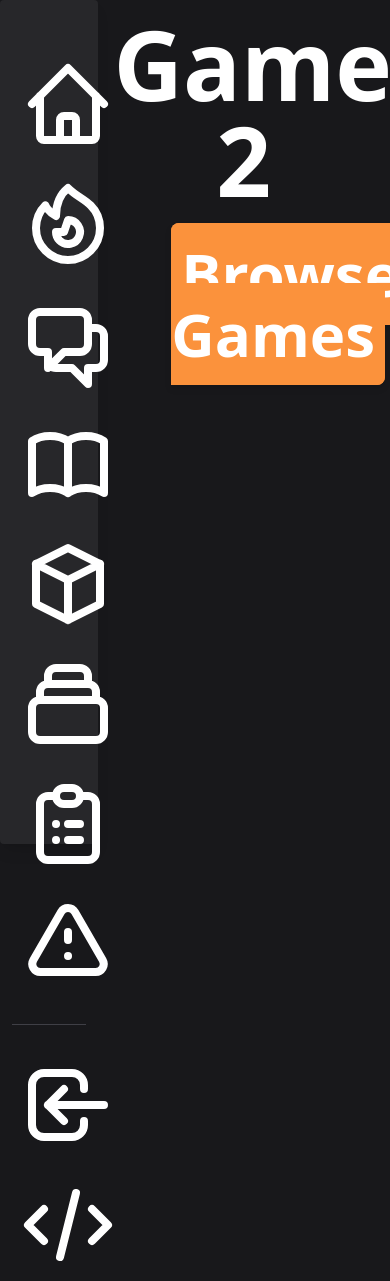
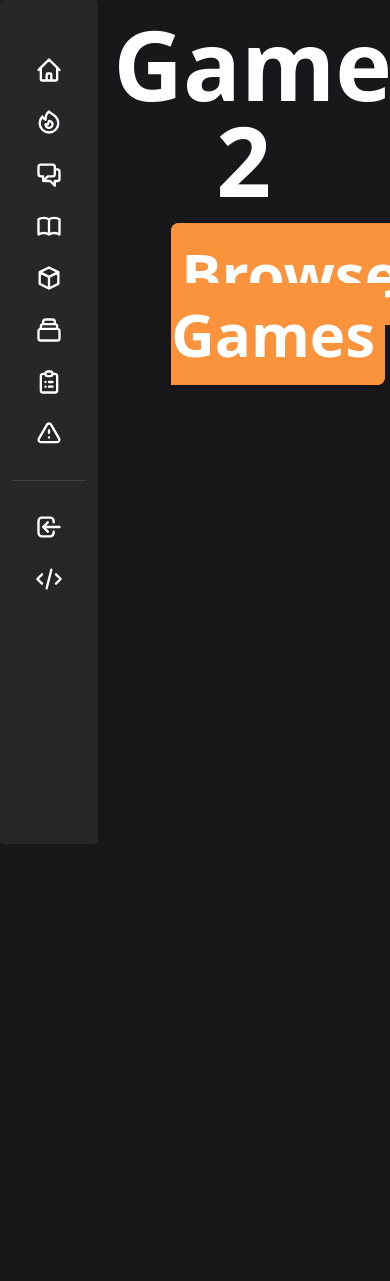
Before and after one commit to ZeroIntensity/gamehub, a FastAPI app: page / in a window 390 px wide; the page is wider, and only the part inside the window is pictured. After the commit the page ends 844 px from the top of that part, so only its background shows below. Run offline with FastAPI, Linux system fonts and the light colour scheme; data that the repository does not hold is empty; parts of the project's set-up code (start-up, migrations or seed data) failed here and were passed over; some libraries are stand-ins or nearby versions.

Commit message:
implement comments and fix responsiveness (except for modals)

```diff
--- a/src/utils/nav.py
+++ b/src/utils/nav.py
@@ -8,7 +8,7 @@ __all__ = (
 
 SVG_LOGOUT = """<svg
                         xmlns="http://www.w3.org/2000/svg"
-                        class="h-24 w-24 lg:h-6 lg:w-6"
+                        class="h-7 w-7 md:h-6 md:w-6"
                         fill="none"
                         viewBox="0 0 24 24"
                         stroke="currentColor"
@@ -22,7 +22,7 @@ SVG_LOGOUT = """<svg
                     </svg>"""
 SVG_LOGIN = """<svg
                         xmlns="http://www.w3.org/2000/svg"
-                        class="h-24 w-24 lg:h-6 lg:w-6"
+                        class="h-7 w-7 md:h-6 md:w-6"
                         fill="none"
                         viewBox="0 0 24 24"
                         stroke="currentColor"
--- a/static/nav.html
+++ b/static/nav.html
@@ -14,17 +14,17 @@
         <p></p>
     </div>
 
-    <ul class="space-y-2 text-2xl md:text-xl lg:text-sm">
+    <ul class="space-y-2">
         <li>
             <a
                 data-type="navlink"
                 href="/"
                 class="flex items-center space-x-3 text-white p-2 rounded-md font-medium hover:bg-zinc-700 focus:shadow-outline"
             >
-                <span class="text-white m-auto lg:m-0">
+                <span class="text-white m-auto md:m-0">
                     <svg
                         xmlns="http://www.w3.org/2000/svg"
-                        class="h-24 w-24 lg:h-6 lg:w-6"
+                        class="h-7 w-7 md:h-6 md:w-6"
                         fill="none"
                         viewBox="0 0 24 24"
                         stroke="currentColor"
@@ -37,7 +37,7 @@
                         />
                     </svg>
                 </span>
-                <span class="hidden lg:inline">Home</span>
+                <span class="hidden md:inline">Home</span>
             </a>
         </li>
         <li>
@@ -46,10 +46,10 @@
                 href="/games"
                 class="flex items-center space-x-3 text-white p-2 rounded-md font-medium hover:bg-zinc-700 focus:bg-zinc-700 focus:shadow-outline"
             >
-                <span class="text-white m-auto lg:m-0">
+                <span class="text-white m-auto md:m-0">
                     <svg
                         xmlns="http://www.w3.org/2000/svg"
-                        class="h-24 w-24 lg:h-6 lg:w-6"
+                        class="h-7 w-7 md:h-6 md:w-6"
                         fill="none"
                         viewBox="0 0 24 24"
                         stroke="currentColor"
@@ -67,7 +67,7 @@
                         />
                     </svg>
                 </span>
-                <span class="hidden lg:inline">Games</span>
+                <span class="hidden md:inline">Games</span>
             </a>
         </li>
         <li>
@@ -76,10 +76,10 @@
                 href="/chatrooms"
                 class="flex items-center space-x-3 text-white p-2 rounded-md font-medium hover:bg-zinc-700 focus:bg-zinc-700 focus:shadow-outline"
             >
-                <span class="text-white m-auto lg:m-0">
+                <span class="text-white m-auto md:m-0">
                     <svg
                         xmlns="http://www.w3.org/2000/svg"
-                        class="h-24 w-24 lg:h-6 lg:w-6"
+                        class="h-7 w-7 md:h-6 md:w-6"
                         fill="none"
                         viewBox="0 0 24 24"
                         stroke="currentColor"
@@ -92,7 +92,7 @@
                         />
                     </svg>
                 </span>
-                <span class="hidden lg:inline">Chat Rooms</span>
+                <span class="hidden md:inline">Chat Rooms</span>
             </a>
         </li>
         <li>
@@ -101,10 +101,10 @@
                 href="/guides"
                 class="flex items-center space-x-3 text-white p-2 rounded-md font-medium hover:bg-zinc-700 focus:bg-zinc-700 focus:shadow-outline"
             >
-                <span class="text-white m-auto lg:m-0">
+                <span class="text-white m-auto md:m-0">
                     <svg
                         xmlns="http://www.w3.org/2000/svg"
-                        class="h-24 w-24 lg:h-6 lg:w-6"
+                        class="h-7 w-7 md:h-6 md:w-6"
                         fill="none"
                         viewBox="0 0 24 24"
                         stroke="currentColor"
@@ -117,7 +117,7 @@
                         />
                     </svg>
                 </span>
-                <span class="hidden lg:inline">Guides</span>
+                <span class="hidden md:inline">Guides</span>
             </a>
         </li>
         <li>
@@ -126,10 +126,10 @@
                 href="/emulators"
                 class="flex items-center space-x-3 text-white p-2 rounded-md font-medium hover:bg-zinc-700 focus:bg-zinc-700 focus:shadow-outline"
             >
-                <span class="text-white m-auto lg:m-0">
+                <span class="text-white m-auto md:m-0">
                     <svg
                         xmlns="http://www.w3.org/2000/svg"
-                        class="h-24 w-24 lg:h-6 lg:w-6"
+                        class="h-7 w-7 md:h-6 md:w-6"
                         fill="none"
                         viewBox="0 0 24 24"
                         stroke="currentColor"
@@ -142,7 +142,7 @@
                         />
                     </svg>
                 </span>
-                <span class="hidden lg:inline">Emulators</span>
+                <span class="hidden md:inline">Emulators</span>
             </a>
         </li>
         <li>
@@ -151,10 +151,10 @@
                 href="/suggestions"
                 class="flex items-center space-x-3 text-white p-2 rounded-md font-medium hover:bg-zinc-700 focus:bg-zinc-700 focus:shadow-outline"
             >
-                <span class="text-white m-auto lg:m-0"
+                <span class="text-white m-auto md:m-0"
                     ><svg
                         xmlns="http://www.w3.org/2000/svg"
-                        class="h-24 w-24 lg:h-6 lg:w-6"
+                        class="h-7 w-7 md:h-6 md:w-6"
                         fill="none"
                         viewBox="0 0 24 24"
                         stroke="currentColor"
@@ -166,7 +166,7 @@
                             d="M19 11H5m14 0a2 2 0 012 2v6a2 2 0 01-2 2H5a2 2 0 01-2-2v-6a2 2 0 012-2m14 0V9a2 2 0 00-2-2M5 11V9a2 2 0 012-2m0 0V5a2 2 0 012-2h6a2 2 0 012 2v2M7 7h10"
                         /></svg
                 ></span>
-                <span class="hidden lg:inline">Suggestions</span>
+                <span class="hidden md:inline">Suggestions</span>
             </a>
         </li>
         <li>
@@ -175,10 +175,10 @@
                 href="/applications"
                 class="flex items-center space-x-3 text-white p-2 rounded-md font-medium hover:bg-zinc-700 focus:bg-zinc-700 focus:shadow-outline"
             >
-                <span class="text-white m-auto lg:m-0">
+                <span class="text-white m-auto md:m-0">
                     <svg
                         xmlns="http://www.w3.org/2000/svg"
-                        class="h-24 w-24 lg:h-6 lg:w-6"
+                        class="h-7 w-7 md:h-6 md:w-6"
                         fill="none"
                         viewBox="0 0 24 24"
                         stroke="currentColor"
@@ -191,7 +191,7 @@
                         />
                     </svg>
                 </span>
-                <span class="hidden lg:inline">Applications</span>
+                <span class="hidden md:inline">Applications</span>
             </a>
         </li>
         <li>
@@ -200,10 +200,10 @@
                 href="/report"
                 class="flex items-center space-x-3 text-white p-2 rounded-md font-medium hover:bg-zinc-700 focus:bg-zinc-700 focus:shadow-outline"
             >
-                <span class="text-white m-auto lg:m-0">
+                <span class="text-white m-auto md:m-0">
                     <svg
                         xmlns="http://www.w3.org/2000/svg"
-                        class="h-24 w-24 lg:h-6 lg:w-6"
+                        class="h-7 w-7 md:h-6 md:w-6"
                         fill="none"
                         viewBox="0 0 24 24"
                         stroke="currentColor"
@@ -216,7 +216,7 @@
                         />
                     </svg>
                 </span>
-                <span class="hidden lg:inline">Report</span>
+                <span class="hidden md:inline">Report</span>
             </a>
         </li>
         <div class="py-4">
@@ -227,8 +227,8 @@
                 href="/{{ actionurl }}"
                 class="flex items-center space-x-3 text-white p-2 rounded-md font-medium hover:bg-zinc-700 focus:bg-zinc-700 focus:shadow-outline"
             >
-                <span class="text-white m-auto lg:m-0"> {{ svg }} </span>
-                <span class="hidden lg:inline"> {{ action }} </span>
+                <span class="text-white m-auto md:m-0"> {{ svg }} </span>
+                <span class="hidden md:inline"> {{ action }} </span>
             </a>
         </li>
 
@@ -237,10 +237,10 @@
                 href="https://github.com/gamehub-2/gamehub"
                 class="flex items-center space-x-3 text-white p-2 rounded-md font-medium hover:bg-zinc-700 focus:bg-zinc-700 focus:shadow-outline"
             >
-                <span class="text-white m-auto lg:m-0">
+                <span class="text-white m-auto md:m-0">
                     <svg
                         xmlns="http://www.w3.org/2000/svg"
-                        class="h-24 w-24 lg:h-6 lg:w-6"
+                        class="h-7 w-7 md:h-6 md:w-6"
                         fill="none"
                         viewBox="0 0 24 24"
                         stroke="currentColor"
@@ -253,7 +253,7 @@
                         />
                     </svg>
                 </span>
-                <span class="hidden lg:inline">Source</span>
+                <span class="hidden md:inline">Source</span>
             </a>
         </li>
     </ul>
--- a/templates/index.html
+++ b/templates/index.html
@@ -27,7 +27,7 @@
                     ></div>
 
                     <span
-                        class="hidden sm:inline-block sm:align-middle sm:h-screen"
+                        class="hidden md:inline-block sm:align-middle sm:h-screen"
                         aria-hidden="true"
                         >&#8203;</span
                     >
@@ -79,7 +79,7 @@
                                 </div>
                                 <div>
                                     <label
-                                        for="password"
+                                        for="content"
                                         class="block mb-2 text-4xl lg:text-sm font-medium text-zinc-400"
                                         >Content</label
                                     >
@@ -93,6 +93,7 @@
                                 </div>
 
                                 <button
+                                    data-form-exclude="true"
                                     type="submit"
                                     class="font-bold text-5xl lg:text-xl drop-shadow-md border-solid border-2 border-emerald-400 hover:bg-emerald-400 p-6 lg:p-2 rounded-lg lg:rounded transition-all duration-300 w-full text-white bg-zinc-900"
                                 >
--- a/ts/lib/api/wrappers/createAccount.ts
+++ b/ts/lib/api/wrappers/createAccount.ts
@@ -1,4 +1,5 @@
 import makeRequest from "../makeRequest";
+import { UserInputSchema } from "../schema";
 import gql from "../_gql";
 
 const query = gql`
@@ -8,7 +9,7 @@ const query = gql`
 `;
 
 export default async (
-    credentials: UserInput
+    credentials: UserInputSchema
 ): APIResponse<{ createAccount: string }> => {
     return makeRequest(query, {
         username: credentials.name,
--- a/ts/lib/form.ts
+++ b/ts/lib/form.ts
@@ -8,7 +8,7 @@ export class Input {
     }
 
     private displayMsg(message: string, type: "success" | "error"): void {
-        const target = this.element.parentNode?.querySelector("small")!;
+        const target = this.element.parentNode!.querySelector("small")!;
         target.innerHTML = message;
 
         let a = type == "success" ? "text-emerald-400" : "text-rose-400";
@@ -53,6 +53,7 @@ export class Form {
         this.submitCallback = () => {};
 
         Array.from(this.element.elements).forEach(item => {
+            if (item.getAttribute("data-form-exclude") == "true") return;
             this.inputs[item.id] = new Input(<HTMLInputElement>item);
         });
 
@@ -83,6 +84,7 @@ export class Form {
                 key => (data[key] = this.inputs[key].data())
             );
 
+            this.clear();
             this.submitCallback(event, data);
         });
     }
--- a/ts/lib/handleEpoch.ts
+++ b/ts/lib/handleEpoch.ts
@@ -3,6 +3,8 @@ export default () => {
 
     elements.forEach(element => {
         const epoch = Number(element.innerHTML);
+        if (isNaN(epoch)) return;
+
         const date = new Date(epoch * 1000);
         const month = date.toLocaleString("default", { month: "long" });
 
--- a/ts/lib/utils/handleAllErrors.ts
+++ b/ts/lib/utils/handleAllErrors.ts
@@ -1,4 +1,4 @@
-export default (response: GraphQLResponse<unknown>): void => {
+export default <T>(response: GraphQLResponse<T>): void => {
     const json = response.json;
 
     if (json.errors) {
--- a/ts/lib/utils/handleErrors.ts
+++ b/ts/lib/utils/handleErrors.ts
@@ -1,4 +1,4 @@
-export default (response: GraphQLResponse<unknown>): WrapperResponse => {
+export default <T>(response: GraphQLResponse<T>): WrapperResponse => {
     const json = response.json;
 
     if ((response.status == 200 && json.errors) || json.errors?.length! > 1) {
```
Also changed, not shown: templates/games.html (+70 -11 lines), ts/games.ts (+112 -6 lines), ts/index.ts (+2 -10 lines), ts/lib/api/schema.d.ts (+17 -7 lines), ts/lib/api/wrappers/commentsForGame.ts (+9 -6 lines), ts/lib/api/wrappers/postComment.ts (added, +27 -0 lines), ts/lib/comment.ts (added, +7 -0 lines), ts/lib/utils/formResponse.ts (added, +17 -0 lines), README.md.
